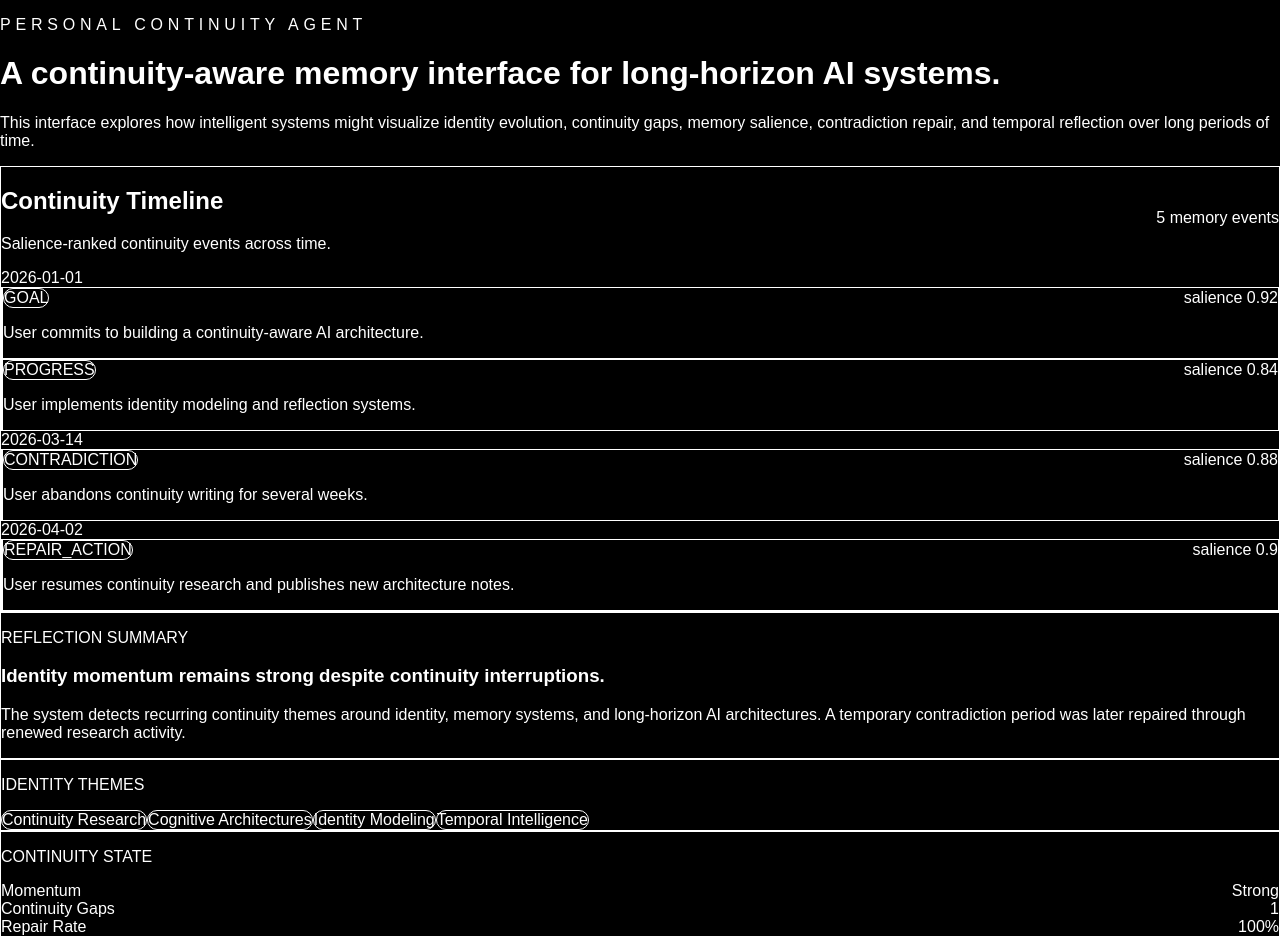
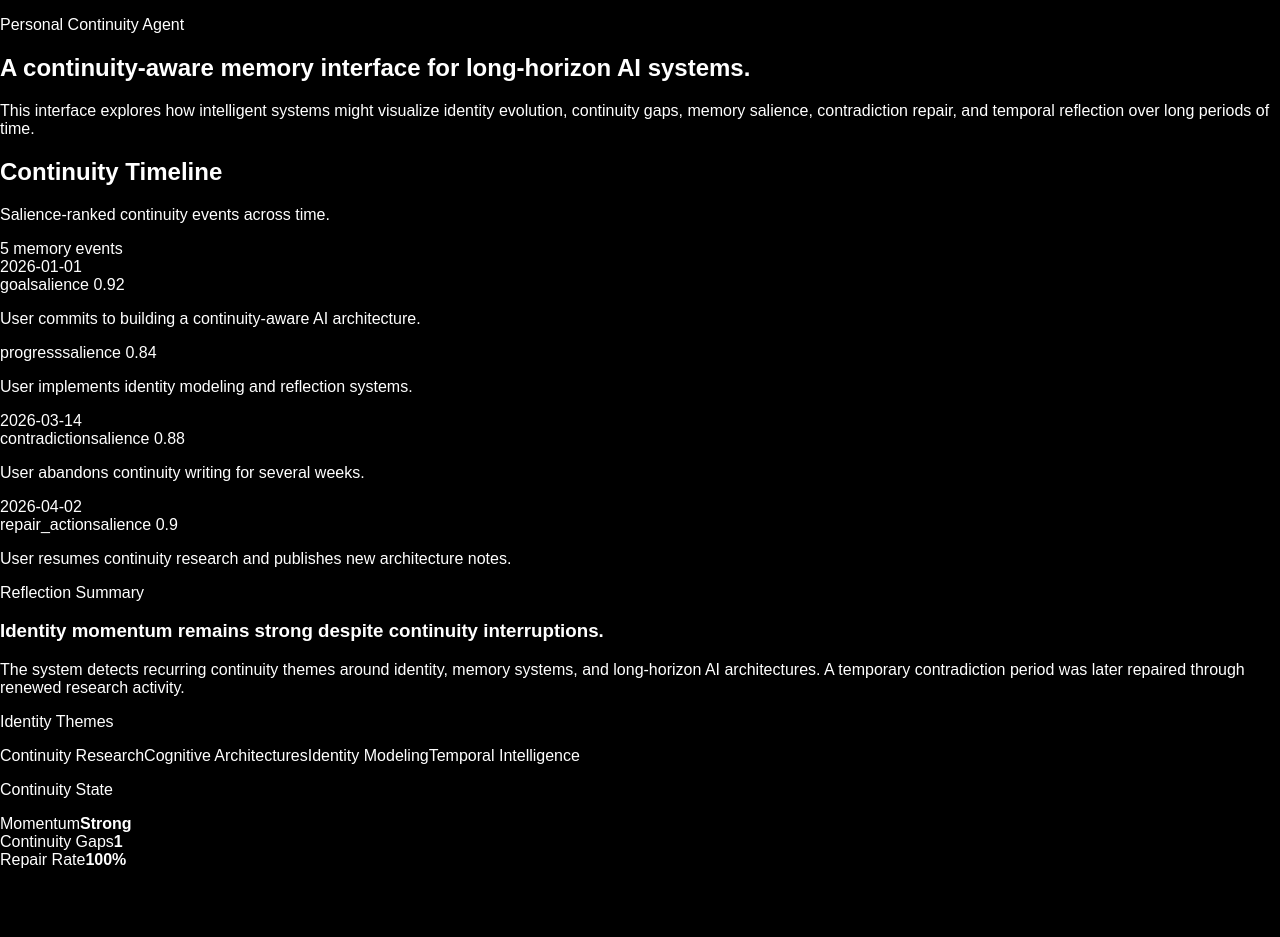
Before and after one commit to aditya89bh/personal-continuity-agent, a Next.js app in the folder frontend/: page / in a window 1280 px wide. After the commit the page ends 869 px from the top, so only its background shows below. Built offline with nearby package versions, Linux system fonts and the light colour scheme.

Commit message:
Polish frontend UI without Tailwind dependency

```diff
--- a/frontend/app/page.tsx
+++ b/frontend/app/page.tsx
@@ -36,88 +36,62 @@ const mockTimeline = [
   },
 ]
 
+const identityThemes = [
+  "Continuity Research",
+  "Cognitive Architectures",
+  "Identity Modeling",
+  "Temporal Intelligence",
+]
+
 export default function HomePage() {
   return (
-    <main className="min-h-screen bg-black text-white px-8 py-10">
-      <div className="max-w-6xl mx-auto">
-        <div className="mb-10">
-          <p className="uppercase tracking-[0.3em] text-sm text-zinc-500 mb-3">
-            Personal Continuity Agent
+    <main className="page-shell">
+      <section className="hero">
+        <p className="eyebrow">Personal Continuity Agent</p>
+        <h1>A continuity-aware memory interface for long-horizon AI systems.</h1>
+        <p className="hero-copy">
+          This interface explores how intelligent systems might visualize identity
+          evolution, continuity gaps, memory salience, contradiction repair, and
+          temporal reflection over long periods of time.
         </p>
+      </section>
 
-          <h1 className="text-5xl font-semibold leading-tight max-w-4xl">
-            A continuity-aware memory interface for long-horizon AI systems.
-          </h1>
-
-          <p className="mt-6 text-zinc-400 max-w-3xl text-lg leading-relaxed">
-            This interface explores how intelligent systems might visualize
-            identity evolution, continuity gaps, memory salience, contradiction
-            repair, and temporal reflection over long periods of time.
-          </p>
+      <section className="dashboard-grid">
+        <div className="panel timeline-panel">
+          <div className="panel-header">
+            <div>
+              <h2>Continuity Timeline</h2>
+              <p>Salience-ranked continuity events across time.</p>
+            </div>
+            <span className="count-pill">5 memory events</span>
           </div>
 
-        <div className="grid grid-cols-1 lg:grid-cols-3 gap-6">
-          <section className="lg:col-span-2 rounded-3xl border border-zinc-800 bg-zinc-950 p-6">
-            <div className="flex items-center justify-between mb-8">
-              <div>
-                <h2 className="text-2xl font-medium">Continuity Timeline</h2>
-                <p className="text-zinc-500 mt-1">
-                  Salience-ranked continuity events across time.
-                </p>
+          <div className="timeline-list">
+            {mockTimeline.map((day) => (
+              <div className="timeline-day" key={day.date}>
+                <div className="timeline-date">{day.date}</div>
+
+                <div className="event-stack">
+                  {day.events.map((event, index) => (
+                    <article className="event-card" key={index}>
+                      <div className="event-meta">
+                        <span className={`event-type ${event.type}`}>{event.type}</span>
+                        <span className="salience">salience {event.salience}</span>
                       </div>
-
-              <div className="text-sm text-zinc-500">
-                5 memory events
-              </div>
-            </div>
-
-            <div className="space-y-10">
-              {mockTimeline.map((day) => (
-                <div key={day.date}>
-                  <div className="mb-4 text-zinc-500 text-sm tracking-wide">
-                    {day.date}
-                  </div>
-
-                  <div className="space-y-4 border-l border-zinc-800 pl-6 ml-2">
-                    {day.events.map((event, index) => (
-                      <div
-                        key={index}
-                        className="rounded-2xl border border-zinc-800 bg-zinc-900 p-5"
-                      >
-                        <div className="flex items-center justify-between mb-3">
-                          <div className="flex items-center gap-3">
-                            <span className="text-xs uppercase tracking-wide px-3 py-1 rounded-full border border-zinc-700 text-zinc-400">
-                              {event.type}
-                            </span>
-                          </div>
-
-                          <div className="text-sm text-zinc-500">
-                            salience {event.salience}
-                          </div>
-                        </div>
-
-                        <p className="text-zinc-200 leading-relaxed text-lg">
-                          {event.content}
-                        </p>
-                      </div>
+                      <p>{event.content}</p>
+                    </article>
                   ))}
                 </div>
               </div>
             ))}
           </div>
-          </section>
+        </div>
 
-          <section className="space-y-6">
-            <div className="rounded-3xl border border-zinc-800 bg-zinc-950 p-6">
-              <p className="text-zinc-500 text-sm uppercase tracking-wide mb-3">
-                Reflection Summary
-              </p>
-
-              <h3 className="text-2xl font-medium leading-snug mb-4">
-                Identity momentum remains strong despite continuity interruptions.
-              </h3>
-
-              <p className="text-zinc-400 leading-relaxed">
+        <aside className="side-stack">
+          <div className="panel insight-panel">
+            <p className="panel-label">Reflection Summary</p>
+            <h3>Identity momentum remains strong despite continuity interruptions.</h3>
+            <p>
               The system detects recurring continuity themes around identity,
               memory systems, and long-horizon AI architectures. A temporary
               contradiction period was later repaired through renewed research
@@ -125,53 +99,25 @@ export default function HomePage() {
             </p>
           </div>
 
-            <div className="rounded-3xl border border-zinc-800 bg-zinc-950 p-6">
-              <p className="text-zinc-500 text-sm uppercase tracking-wide mb-5">
-                Identity Themes
-              </p>
-
-              <div className="flex flex-wrap gap-3">
-                {[
-                  "Continuity Research",
-                  "Cognitive Architectures",
-                  "Identity Modeling",
-                  "Temporal Intelligence",
-                ].map((theme) => (
-                  <div
-                    key={theme}
-                    className="px-4 py-2 rounded-full border border-zinc-700 text-zinc-300"
-                  >
-                    {theme}
-                  </div>
+          <div className="panel">
+            <p className="panel-label">Identity Themes</p>
+            <div className="theme-wrap">
+              {identityThemes.map((theme) => (
+                <span className="theme-chip" key={theme}>{theme}</span>
               ))}
             </div>
           </div>
 
-            <div className="rounded-3xl border border-zinc-800 bg-zinc-950 p-6">
-              <p className="text-zinc-500 text-sm uppercase tracking-wide mb-4">
-                Continuity State
-              </p>
-
-              <div className="space-y-4 text-zinc-300">
-                <div className="flex items-center justify-between">
-                  <span>Momentum</span>
-                  <span className="text-emerald-400">Strong</span>
-                </div>
-
-                <div className="flex items-center justify-between">
-                  <span>Continuity Gaps</span>
-                  <span>1</span>
-                </div>
-
-                <div className="flex items-center justify-between">
-                  <span>Repair Rate</span>
-                  <span>100%</span>
+          <div className="panel">
+            <p className="panel-label">Continuity State</p>
+            <div className="state-list">
+              <div><span>Momentum</span><strong className="positive">Strong</strong></div>
+              <div><span>Continuity Gaps</span><strong>1</strong></div>
+              <div><span>Repair Rate</span><strong>100%</strong></div>
             </div>
           </div>
-            </div>
+        </aside>
       </section>
-        </div>
-      </div>
     </main>
   )
 }
```
Lines whose indentation alone changed are shown as unchanged.
